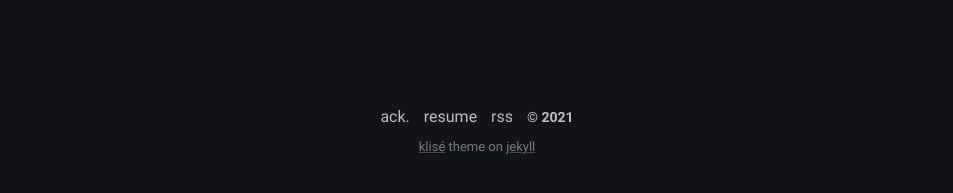
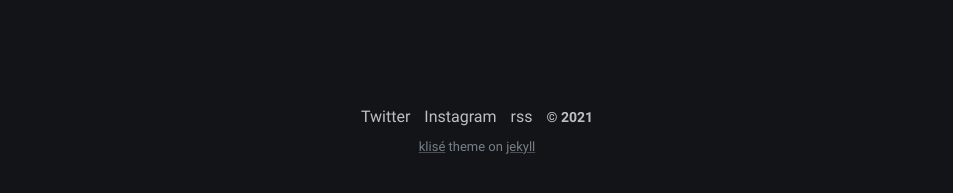
Before and after one commit to marcuxyz/blog, a Jekyll site: the page built from thanks.md, in a window 1280 px wide. Shown: the part 521-714 px from the top of the page, without its empty margins (163-1116 px from the left). Built offline with Jekyll 4.4.1, drawn with Linux system fonts in a browser that asks for light colours.

Commit message:
include google analytics, change footer links

```diff
--- a/_includes/footer.html
+++ b/_includes/footer.html
@@ -1,6 +1,6 @@
 <footer class="footer">
-  <a class="footer_item" href="/thanks">ack.</a>
-  <a class="footer_item" href="javascript::void(0)">resume</a>
+  <a class="footer_item" href="https://twitter.com/marcuxyz">Twitter</a>
+  <a class="footer_item" href="https://instagram.com/marcuxyz">Instagram</a>
   <a class="footer_item" href="/feed.xml">rss</a>
   <span class="footer_item">&copy; {{ site.time | date: "%Y" }}</span>
   <small class="footer_copyright">
```
Also changed, not shown: _includes/header.html (+9 -0 lines).
